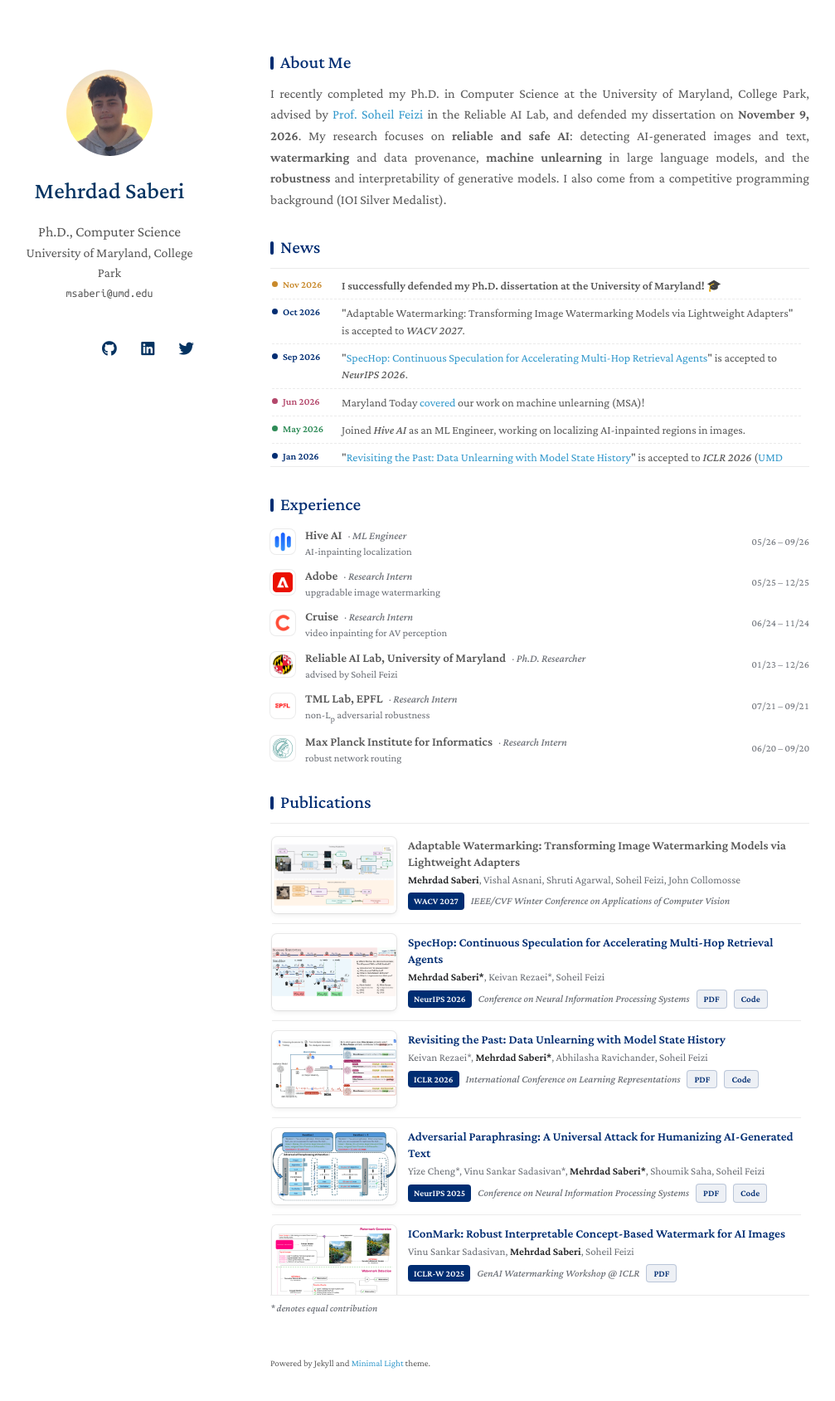
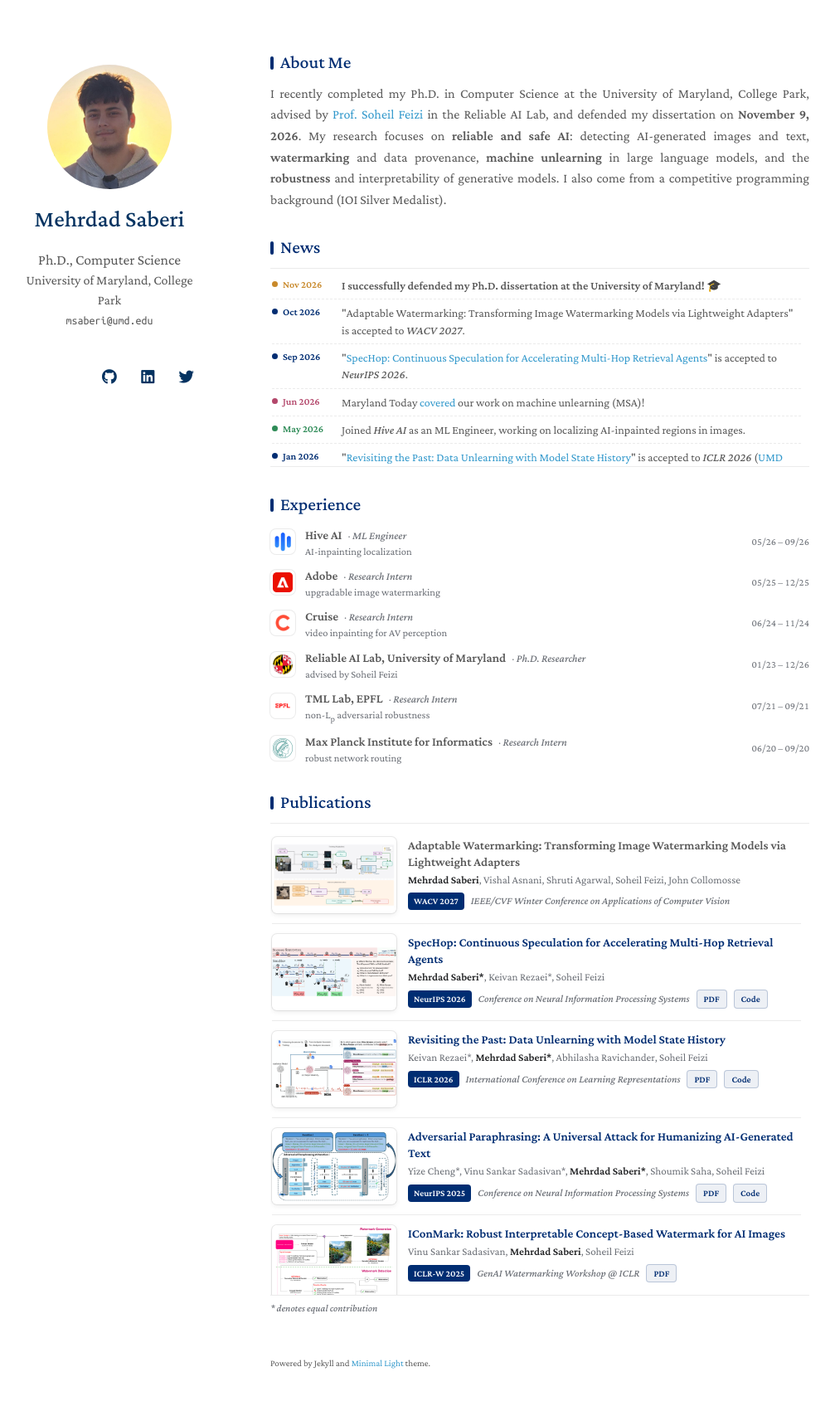
Before and after one commit to mehrdadsaberi/mehrdadsaberi.github.io, a Jekyll site: the page built from index.md, in a window 1280 px wide. Shown: the top 1689 px of the page at 83% size, without its empty margins (144-1151 px from the left). Built offline with Jekyll 4.4.1, drawn with Linux system fonts in a browser that asks for light colours; nearby versions of some CDN libraries; a style sheet for code colours, icons or effects is not loaded.

Commit message:
Enlarge profile photo
Co-Authored-By: Claude Opus 5.5 <noreply@anthropic.com>

```diff
--- a/assets/css/custom.css
+++ b/assets/css/custom.css
@@ -182,3 +182,8 @@ section h2:first-child { margin-top: 0; }
   .exp-logo { width: 26px; height: 26px; }
   .news-row { grid-template-columns: 1fr; gap: 0; }
 }
+
+/* Larger profile photo (theme default is ~105px) */
+.image.avatar img { width: 150px; height: 150px; max-width: none; box-sizing: content-box; object-fit: cover; padding: 14px; }
+@media print, screen and (max-width: 960px) { .image.avatar img { width: 150px; height: 150px; } }
+@media print, screen and (max-width: 480px) { .image.avatar img { width: 125px; height: 125px; } }
```
